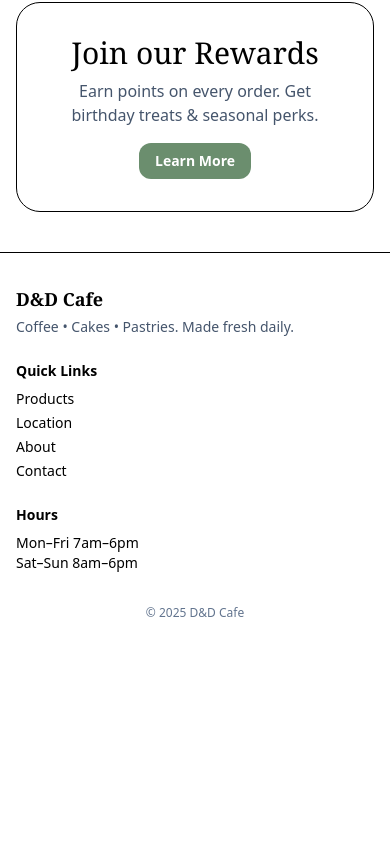
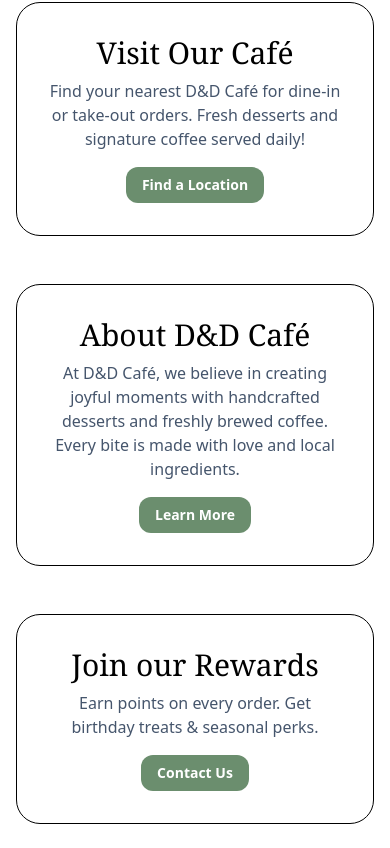
Before and after one commit to abdifitah12/D-D-frontend, a React (Vite) app: page / in a window 390 px wide. Shown: the part 1476-2324 px from the top of the page. Before the commit the page ends 2121 px from the top, so only its background shows below. Built offline with nearby package versions, Linux system fonts and the light colour scheme.

Commit message:
changed home

```diff
--- a/src/components/Navbar.jsx
+++ b/src/components/Navbar.jsx
@@ -1,22 +1,51 @@
 import { useState } from "react";
-import { Link, NavLink } from "react-router-dom";
+import { Link, useLocation, useNavigate } from "react-router-dom";
 
-const NavItem = ({ to, label, onClick }) => (
-  <NavLink
-    to={to}
+/** Smooth-scroll helper that works across routes */
+function useGoToSection(closeMenu) {
+  const navigate = useNavigate();
+  const { pathname } = useLocation();
+
+  return (id) => {
+    const doScroll = () => {
+      const el = document.getElementById(id);
+      if (el) el.scrollIntoView({ behavior: "smooth", block: "start" });
+      if (closeMenu) closeMenu(false);
+    };
+
+    if (pathname !== "/") {
+      // Go Home first, then scroll after the page paints
+      navigate("/");
+      setTimeout(doScroll, 0);
+    } else {
+      doScroll();
+    }
+  };
+}
+
+const DesktopItem = ({ label, onClick }) => (
+  <button
+    type="button"
     onClick={onClick}
-    className={({ isActive }) =>
-      `px-3 py-2 rounded-lg text-sm ${
-        isActive ? "bg-black/10" : "hover:bg-black/5"
-      }`
-    }
+    className="px-3 py-2 rounded-lg text-sm hover:bg-black/5"
   >
     {label}
-  </NavLink>
+  </button>
+);
+
+const MobileItem = ({ label, onClick }) => (
+  <button
+    type="button"
+    onClick={onClick}
+    className="text-left px-3 py-2 rounded-lg text-sm hover:bg-black/5"
+  >
+    {label}
+  </button>
 );
 
 export default function Navbar() {
   const [open, setOpen] = useState(false);
+  const goTo = useGoToSection(setOpen);
 
   return (
     <header className="sticky top-0 z-40 border-b bg-white">
@@ -27,7 +56,7 @@ export default function Navbar() {
 
       <nav className="mx-auto flex max-w-6xl items-center justify-between gap-4 px-4 py-3">
         {/* Left: Logo */}
-        <Link to="/" className="flex items-center shrink-0">
+        <Link to="/" className="flex items-center shrink-0" onClick={() => goTo("home")}>
           <img
             src="/image3.jpg"
             alt="Cafe logo"
@@ -40,6 +69,7 @@ export default function Navbar() {
         <div className="md:hidden flex-1 text-center">
           <Link
             to="/"
+            onClick={() => goTo("home")}
             className="inline-block font-display text-lg font-semibold tracking-wide text-slate-800"
           >
             D&amp;D Café
@@ -48,11 +78,11 @@ export default function Navbar() {
 
         {/* Desktop nav */}
         <div className="hidden md:flex items-center gap-2">
-          <NavItem to="/" label="Home" />
-          <NavItem to="/products" label="Products" />
-          <NavItem to="/location" label="Location" />
-          <NavItem to="/about" label="About" />
-          <NavItem to="/contact" label="Contact" />
+          <DesktopItem label="Home" onClick={() => goTo("home")} />
+          <DesktopItem label="Products" onClick={() => goTo("products")} />
+          <DesktopItem label="Location" onClick={() => goTo("location")} />
+          <DesktopItem label="About" onClick={() => goTo("about")} />
+          <DesktopItem label="Contact" onClick={() => goTo("contact")} />
           <Link to="/products" className="btn btn-primary ml-2">ORDER NOW</Link>
         </div>
 
@@ -71,12 +101,16 @@ export default function Navbar() {
       {open && (
         <div className="md:hidden border-t bg-white">
           <div className="mx-auto max-w-6xl px-4 py-3 flex flex-col gap-2">
-            <NavItem to="/" label="Home" onClick={() => setOpen(false)} />
-            <NavItem to="/products" label="Products" onClick={() => setOpen(false)} />
-            <NavItem to="/location" label="Location" onClick={() => setOpen(false)} />
-            <NavItem to="/about" label="About" onClick={() => setOpen(false)} />
-            <NavItem to="/contact" label="Contact" onClick={() => setOpen(false)} />
-            <Link to="/products" onClick={() => setOpen(false)} className="btn btn-primary">
+            <MobileItem label="Home" onClick={() => goTo("home")} />
+            <MobileItem label="Products" onClick={() => goTo("products")} />
+            <MobileItem label="Location" onClick={() => goTo("location")} />
+            <MobileItem label="About" onClick={() => goTo("about")} />
+            <MobileItem label="Contact" onClick={() => goTo("contact")} />
+            <Link
+              to="/products"
+              onClick={() => setOpen(false)}
+              className="btn btn-primary mt-2"
+            >
               ORDER NOW
             </Link>
           </div>
--- a/src/pages/Home.jsx
+++ b/src/pages/Home.jsx
@@ -1,35 +1,33 @@
 import { Link } from "react-router-dom";
-// If you chose Option B (import from src),
-// uncomment the next line and use `src={coffeeVideo}` below.
+// If you keep your video in src/assets, uncomment and import like this:
 // import coffeeVideo from "../assets/coffee-cake.mp4";
 
 export default function Home() {
   return (
-    <div className="mx-auto max-w-6xl px-4 py-10 space-y-12">
-      {/* Hero with background video */}
-       <section className="relative overflow-hidden rounded-3xl border min-h-[500px]">
-        {/* Video layer */}
+    <div id="home" className="mx-auto max-w-6xl px-4 py-10 space-y-12">
+      {/* ==================== HERO SECTION ==================== */}
+      <section className="relative overflow-hidden rounded-3xl border min-h-[500px]">
+        {/* Video background */}
         <video
           className="absolute inset-0 h-full w-full object-cover"
           autoPlay
           muted
           loop
           playsInline
-          // If you exported a poster image, add it here:
-          // poster="/media/coffee-cake-poster.jpg"
         >
-          {/* Option A (public/): */}
+          {/* Option A: from public folder */}
           <source src="/coffee-cake.mp4" type="video/mp4" />
-          {/* Option B (import from src/): */}
+          {/* Option B: if imported from src/assets */}
           {/* <source src={coffeeVideo} type="video/mp4" /> */}
         </video>
 
         {/* Overlay for contrast */}
         <div className="absolute inset-0 bg-gradient-to-br from-black/40 via-black/20 to-transparent" />
 
-        {/* Content */}
+        {/* Hero Content */}
         <div className="relative">
           <div className="grid md:grid-cols-2">
+            {/* Left text side */}
             <div className="p-10 md:p-14 text-white drop-shadow-[0_1px_1px_rgba(0,0,0,0.3)]">
               <div className="inline-block rounded-2xl bg-white/20 px-3 py-1 text-xs font-semibold backdrop-blur">
                 Seasonal
@@ -43,39 +41,84 @@ export default function Home() {
                 Freshly made, pick-up or local delivery.
               </p>
               <div className="mt-6 flex gap-3">
-                <Link to="/products" className="btn btn-primary">ORDER NOW</Link>
-                <Link to="/location" className="btn btn-ghost">FIND A LOCATION</Link>
+                <Link to="/products" className="btn btn-primary">
+                  ORDER NOW
+                </Link>
+                <Link to="/location" className="btn btn-ghost">
+                  FIND A LOCATION
+                </Link>
               </div>
             </div>
 
-            {/* Right side spacer (keeps your two-column feel) */}
+            {/* Right visual spacer (preserves layout balance) */}
             <div className="min-h-[260px] md:min-h-full" />
           </div>
         </div>
       </section>
 
-      {/* Three CTA tiles */}
-      <section className="grid gap-6 md:grid-cols-3">
+      {/* ==================== PRODUCTS SECTION ==================== */}
+      <section id="products" className="grid gap-6 md:grid-cols-3">
         {[
-          { title: "Signature Cakes", text: "Classic flavors for every celebration.", to: "/products" },
-          { title: "Coffee & Lattes", text: "From bold espresso to milky smooth.", to: "/products" },
-          { title: "Gift Boxes", text: "Sweet assortments for family & friends.", to: "/products" },
+          {
+            title: "Signature Cakes",
+            text: "Classic flavors for every celebration.",
+            to: "/products",
+          },
+          {
+            title: "Coffee & Lattes",
+            text: "From bold espresso to milky smooth.",
+            to: "/products",
+          },
+          {
+            title: "Gift Boxes",
+            text: "Sweet assortments for family & friends.",
+            to: "/products",
+          },
         ].map((c) => (
-          <div key={c.title} className="card p-6">
+          <div key={c.title} className="card p-6 rounded-2xl border hover:shadow-md transition">
             <h3 className="text-lg font-semibold">{c.title}</h3>
             <p className="mt-1 text-slate-600">{c.text}</p>
-            <Link to={c.to} className="btn btn-ghost mt-4">Explore</Link>
+            <Link to={c.to} className="btn btn-ghost mt-4">
+              Explore
+            </Link>
           </div>
         ))}
       </section>
 
-      {/* Promo banner */}
-      <section className="rounded-3xl border bg-white p-8 md:p-12 text-center">
+      {/* ==================== LOCATION SECTION ==================== */}
+      <section id="location" className="rounded-3xl border bg-white p-8 md:p-12 text-center">
+        <h2 className="font-display text-3xl">Visit Our Café</h2>
+        <p className="mt-2 text-slate-600">
+          Find your nearest D&amp;D Café for dine-in or take-out orders. Fresh desserts
+          and signature coffee served daily!
+        </p>
+        <Link to="/location" className="btn btn-primary mt-4">
+          Find a Location
+        </Link>
+      </section>
+
+      {/* ==================== ABOUT SECTION ==================== */}
+      <section id="about" className="rounded-3xl border bg-white p-8 md:p-12 text-center">
+        <h2 className="font-display text-3xl">About D&amp;D Café</h2>
+        <p className="mt-2 text-slate-600">
+          At D&amp;D Café, we believe in creating joyful moments with handcrafted
+          desserts and freshly brewed coffee. Every bite is made with love and
+          local ingredients.
+        </p>
+        <Link to="/about" className="btn btn-primary mt-4">
+          Learn More
+        </Link>
+      </section>
+
+      {/* ==================== CONTACT / REWARDS SECTION ==================== */}
+      <section id="contact" className="rounded-3xl border bg-white p-8 md:p-12 text-center">
         <h2 className="font-display text-3xl">Join our Rewards</h2>
         <p className="mt-2 text-slate-600">
           Earn points on every order. Get birthday treats & seasonal perks.
         </p>
-        <Link to="/about" className="btn btn-primary mt-4">Learn More</Link>
+        <Link to="/contact" className="btn btn-primary mt-4">
+          Contact Us
+        </Link>
       </section>
     </div>
   );
```
